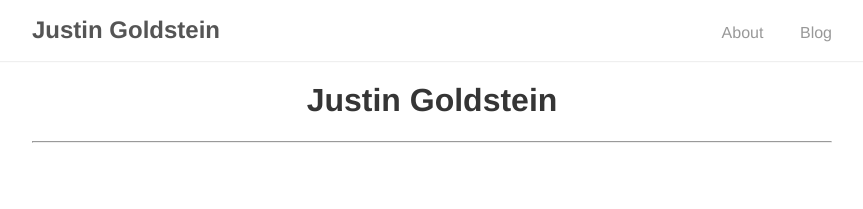
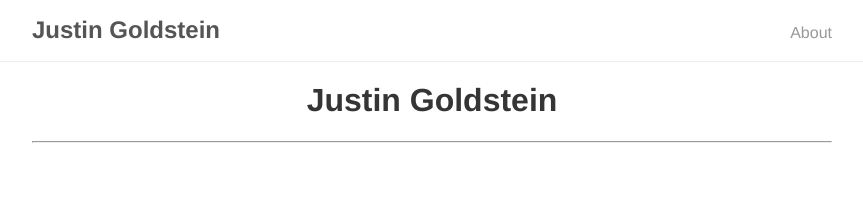
Before and after one commit to jusgolds/jusgolds.github.io, a Jekyll site: the page built from index.md, in a window 1280 px wide. Shown: the top 209 px of the page, without its empty margins (208-1071 px from the left). Built offline with Jekyll 4.4.1, drawn with Linux system fonts in a browser that asks for light colours; our own code applies the rules of GitHub Pages for plain Markdown files.

Commit message:
Hide blog

```diff
--- a/_includes/navigation.html
+++ b/_includes/navigation.html
@@ -5,7 +5,7 @@
     </a>
     <ul>
       <li><a href="{{ '/about' | prepend: site.baseurl }}">About</a></li>
-      <li><a href="{{ '/blog' | prepend: site.baseurl }}/">Blog</a></li>
+<!--      <li><a href="{{ '/blog' | prepend: site.baseurl }}/">Blog</a></li> --->
     </ul>
   </div>
 </nav>
```
